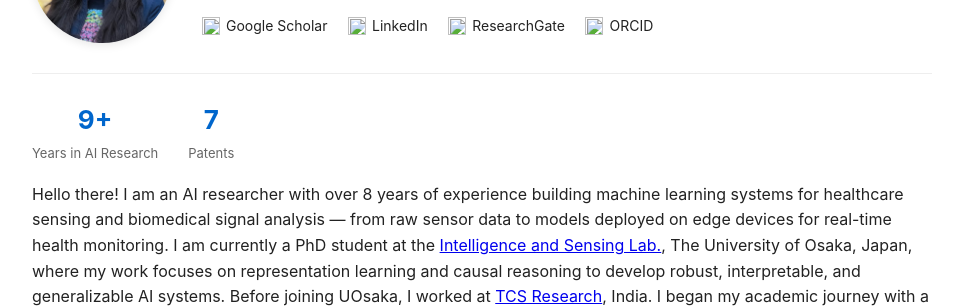
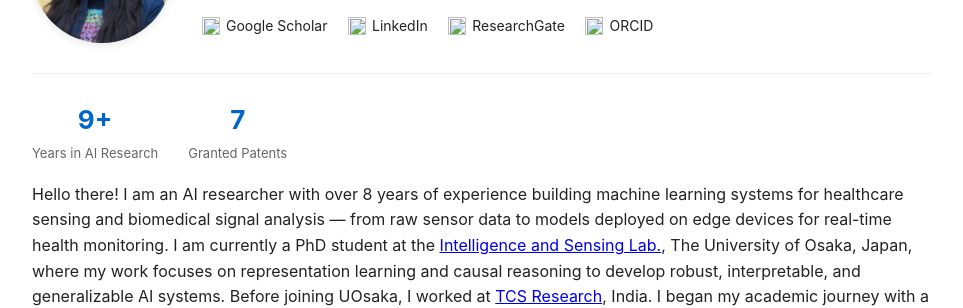
Before and after one commit to shavarsha/shavarsha.github.io, a Jekyll site: the page built from index.md, in a window 1280 px wide. Shown: the part 194-502 px from the top of the page, without its empty margins (158-1121 px from the left). Built offline with Jekyll 4.4.1, drawn with Linux system fonts in a browser that asks for light colours.

Commit message:
Update index.md

```diff
--- a/index.md
+++ b/index.md
@@ -9,7 +9,7 @@ title: Home
   </div>
   <div class="stat-item">
     <span class="stat-number">7</span>
-    <span class="stat-label">Patents</span>
+    <span class="stat-label">Granted Patents</span>
   </div>
 </div>
 
```
